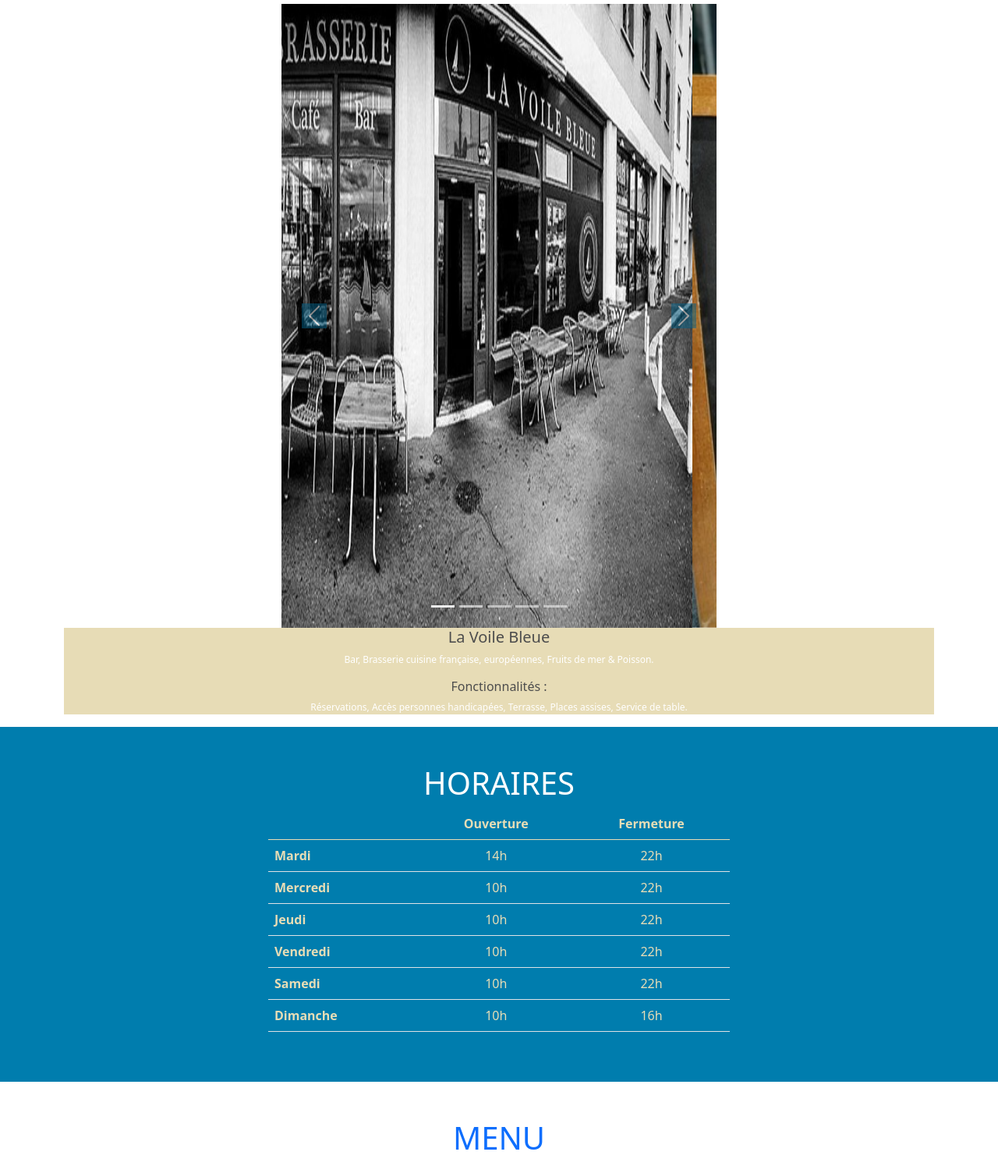
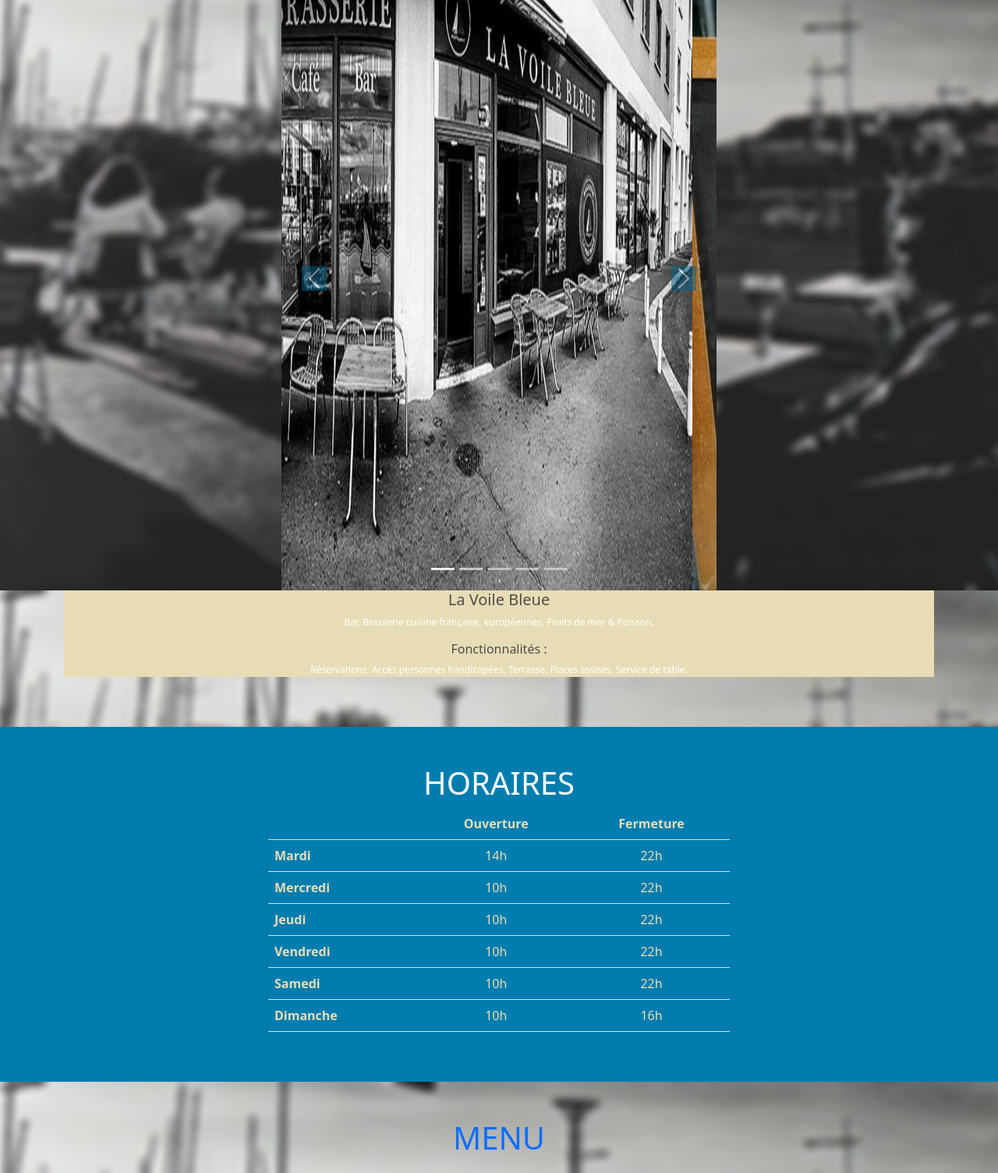
Before and after one commit to CatherineAbd/Projet-restau, a plain HTML site: page index.html in a window 1280 px wide. Shown: the part 59-1563 px from the top of the page at 78% size. Drawn offline with nearby package versions, Linux system fonts and the light colour scheme.

Commit message:
ajout parallax

```diff
--- a/index.html
+++ b/index.html
@@ -64,8 +64,8 @@
 <!-------------------------------------------------------------------------------------------------------------------------------------------->
 
 
-
-        <section class="container mt-5 d-none d-lg-block" id="SectionBanner">
+        <section class="parallax">
+        <div class="container pb-5 d-none d-lg-block" id="SectionBanner">
             <div id="carouselVoile" class="carousel slide w-50 vh-100 mx-auto" data-bs-ride="carousel">
                 <ol class="carousel-indicators">
                     <li data-bs-target="#carouselVoile" data-bs-slide-to="0" class="active"></li>
@@ -106,7 +106,8 @@
                 <h6>Fonctionnalités : </h6>
                 <p>Réservations, Accès personnes handicapées, Terrasse, Places assises, Service de table.</p>
             </div>
-        </section>
+        </div>
+    </section>
         <!--banner responsive xs-->
         <section class="container mt-5 d-lg-none d-xs-block" id="SectionBanner">
             <div id="carouselVoileXS" class="carousel slide mx-auto" data-bs-ride="carousel">
@@ -186,15 +187,13 @@
                     <span class="visually-hidden">Suivant</span>
                 </a>
             </div>
-            <div class="text-center SectionBannerPresentation mb-0">
+            <div class="container-fluid text-center SectionBannerPresentation">
                 <h5>La Voile Bleue</h5>
                 <p>Bar, Brasserie cuisine française, européennes, Fruits de mer & Poisson.</p>
                 <h6>Fonctionnalités : </h6>
                 <p>Réservations, Accès personnes handicapées, Terrasse, Places assises, Service de table.</p>
             </div>
         </section>
-
-
 
 <!-------------------------------------------------------------------------------------------------------------------------------------------->
 <!-------------------------------------------------------------   HORAIRES   ----------------------------------------------------------------->
@@ -260,10 +259,10 @@
 
 
 
-        <section class="container-fluid SectionMenu py-5" id="SectionMenu">
+        <section class="container-fluid parallax py-5" id="SectionMenu">
 
-            <div class="SectionMenuHead text-center mb-5">
-                <p class="h1 text-primary">MENU</p>
+            <div class="row SectionMenuHead text-center mb-5">
+                <div class=" col-md-12 h1 text-primary">MENU</p>
             </div>
 
             <div class="row SectionMenu justify-content-center mb-5">
```
